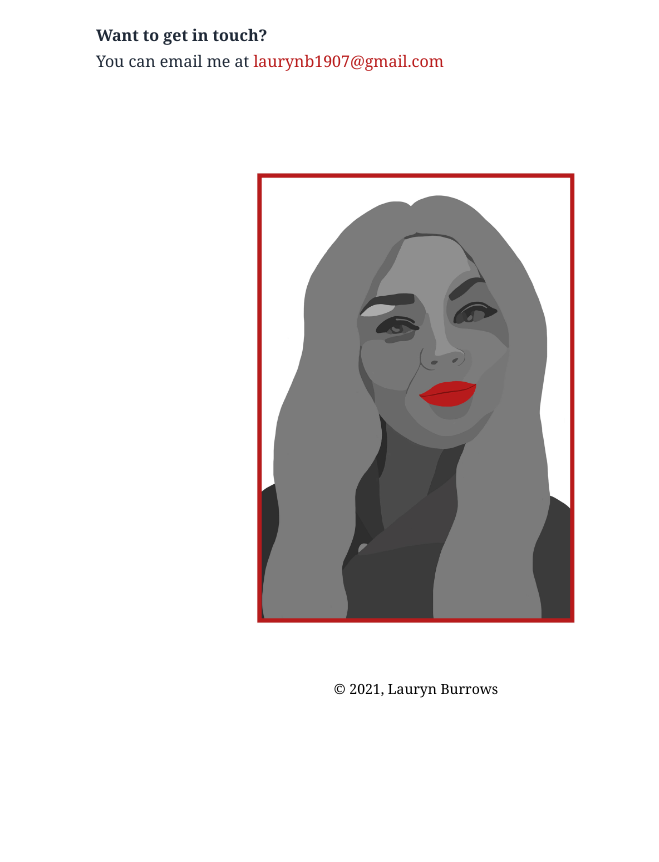
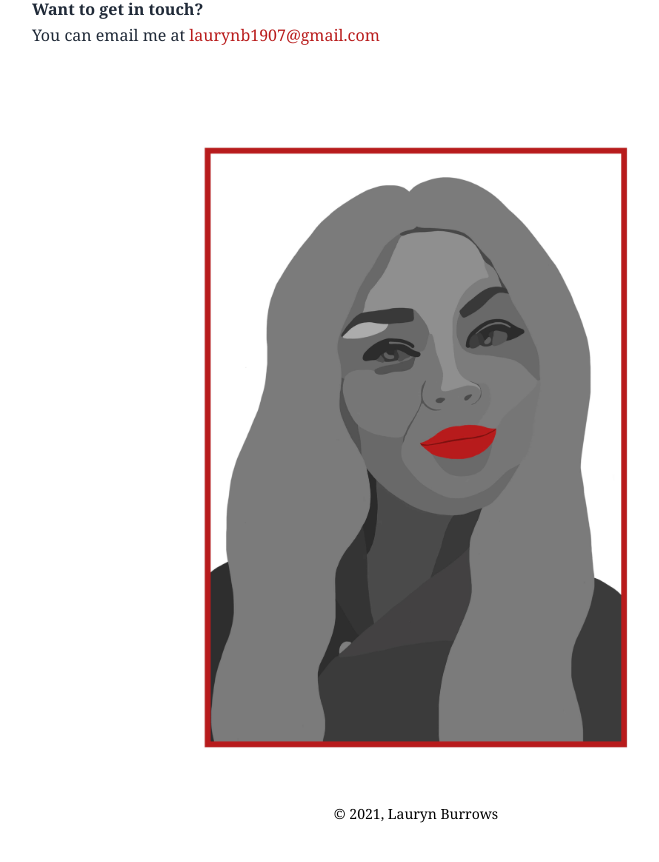
Before and after one commit to LouieRichardson99/lauryn-uk, a Next.js app: page /about in a window 1280 px wide. Shown: the part 632-1494 px from the top of the page, without its empty margins (224-883 px from the left). Before the commit the page ends 1379 px from the top, so only its background shows below. Built offline with nearby package versions, Linux system fonts and the light colour scheme.

Commit message:
CSS changes to max width on Home, About, and Blog page

```diff
--- a/components/Layout.js
+++ b/components/Layout.js
@@ -3,7 +3,6 @@ import Footer from "./Footer";
 export default function Layout({ children }) {
   return (
     <div>
-      <html lang="en"></html>
       {children}
       <Footer />
     </div>
--- a/components/Meta.js
+++ b/components/Meta.js
@@ -3,6 +3,7 @@ import Head from 'next/head'
 export default function Meta(props) {
     return (
         <Head>
+            <html lang="en" />
             <link
                 rel="icon"
                 sizes="32x32"
--- a/pages/about.js
+++ b/pages/about.js
@@ -20,8 +20,8 @@ export default function about() {
         of my comfort zone."
       />
       <Header />
-      <main className="-mt-4 sm:mt-0 2xl:w-1/2 font-serif text-gray-800 md:w-4/6 m-auto leading-relaxed xl:w-1/2 w-5/6">
-        <div className="relative">
+      <main className="-mt-4 sm:mt-0 font-serif text-gray-800 md:w-4/6 m-auto leading-relaxed w-5/6">
+        <div className="xl:max-w-screen-md mx-auto">
           <h2 className="text-xl text-center my-2 md:my-0">About Me</h2>
           <p className="font-bold text-l mt-8 mb-6">
             Hi, I am <span className="text-red-700 text-xl pl-1">Lauryn!</span>
@@ -65,7 +65,8 @@ export default function about() {
               ></i>
             </a>
           </div>
-          <div className="w-full md:w-2/3 lg:w-2/3 xl:w-1/2 mx-auto 2xl:w-1/2">
+        </div>
+        <div className="md:w-2/3 lg:w-2/3 xl:w-1/2 mx-auto 2xl:w-1/2 max-w-lg">
           <Image
             src="/portrait.jpg"
             alt="Lauryn Burrows Digital Illustration"
@@ -73,7 +74,6 @@ export default function about() {
             height={3508}
           />
         </div>
-        </div>
       </main>
     </div>
   );
--- a/pages/blog/index.js
+++ b/pages/blog/index.js
@@ -15,7 +15,7 @@ export default function blog({ blogs }) {
       />
       <Header />
       <h1 className="font-serif text-xl text-gray-800 text-center mb-5">Blog</h1>
-      <div className="grid w-11/12 xl:w-3/4 2xl:w-3/4 max-w-96 grid-cols-1 sm:grid-cols-2 mx-auto -mt-6 sm:mt-0 md:grid-cols-3">
+      <div className="grid w-11/12 xl:w-3/4 2xl:w-3/4 max-w-screen-xl grid-cols-1 sm:grid-cols-2 mx-auto -mt-6 sm:mt-0 md:grid-cols-3">
         {blogs.results.map(blog => (
           <BlogPanel
             key={blog.uid}
@@ -32,7 +32,7 @@ export default function blog({ blogs }) {
   );
 }
 
-export async function getServerSideProps() {
+export async function getStaticProps() {
   const blogs = await client.query(
     Prismic.Predicates.at("document.type", "blog_post")
   );
--- a/pages/index.js
+++ b/pages/index.js
@@ -14,7 +14,7 @@ export default function Home() {
       <HomeHeader />
       <main>
         <section>
-          <div className="w-10/12 sm:w-3/4 md:w-3/4 lg:w-4/6 xl:w-5/12 m-auto hover:animate-ping ">
+          <div className="max-w-prose w-10/12 sm:w-3/4 md:w-3/4 lg:w-4/6 xl:w-5/12 m-auto hover:animate-ping ">
             <Image
               src="/logo.jpg"
               alt="Lauryn Burrows Logo"
@@ -24,7 +24,7 @@ export default function Home() {
           </div>
         </section>
         <section>
-          <div className="w-11/12 sm:w-11/12 md:w-3/4 lg:w-1/2 xl:w-1/2 2xl:w-4/12 m-auto mt-10">
+          <div className="w-11/12 max-w-prose sm:w-11/12 md:w-3/4 lg:w-1/2 xl:w-1/2 2xl:w-4/12 m-auto mt-10">
             <p className="text-l md:text-xl text-center">
               I am a graphic design student currently studying at
               Leeds Beckett University with a passion for{" "}
```
Lines whose indentation alone changed are shown as unchanged.
